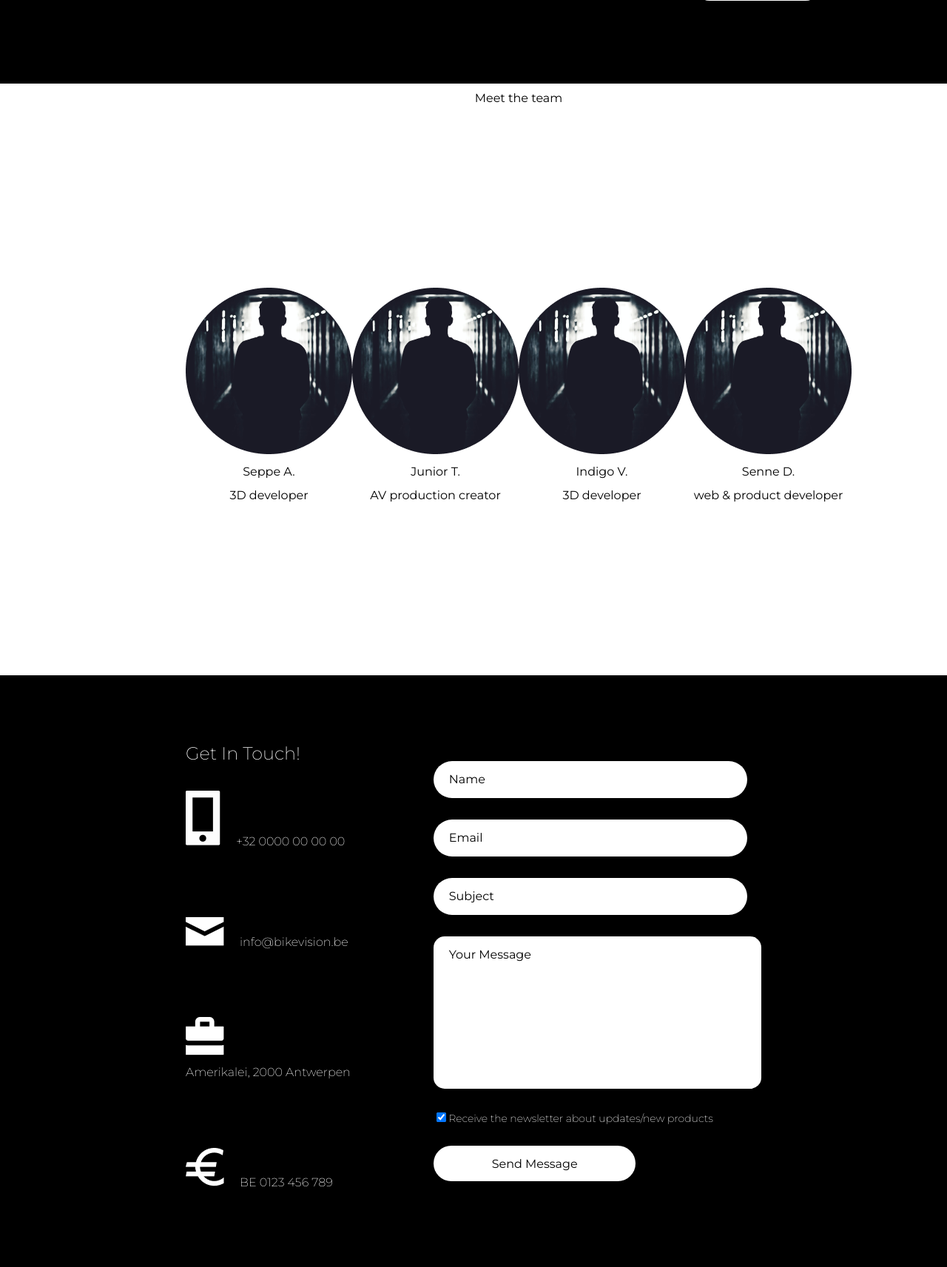
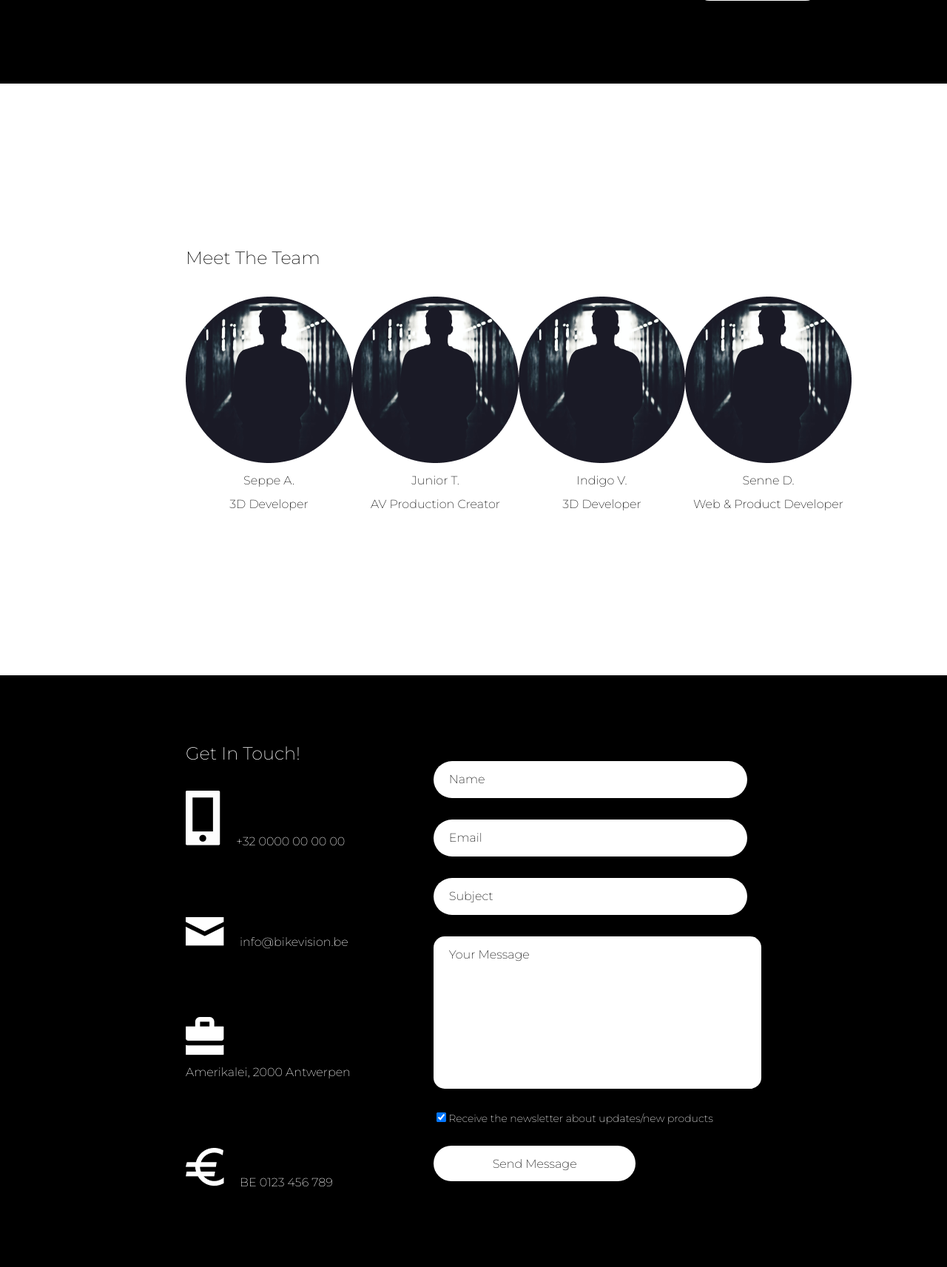
Before and after one commit to SenneDeWinter/BikeVision, a PHP site: page / in a window 1280 px wide. Shown: the part 3087-4800 px from the top of the page at 74% size. Run offline with PHP 8.4, Linux system fonts and the light colour scheme.

Commit message:
finalised styling

```diff
--- a/index.html
+++ b/index.html
@@ -111,11 +111,9 @@
             </div>
         </div>
         <div id="about">
-            <div id="abouttitle">
-                <h2>Meet the team</h2>
-            </div>
             <div id="seppe">
                 <span>
+                    <h2>Meet the team</h2>
                     <img src="images/person.png" alt="foto person">
                     <p>Seppe A.</p>
                     <p>3D developer</p>
--- a/style.css
+++ b/style.css
@@ -250,9 +250,7 @@ img{
     height: 100vh;
     display: grid;
     grid-template-columns: repeat(4,1fr);
-    grid-template-rows: 40px auto;
     grid-template-areas:
-        "abouttitle abouttitle abouttitle abouttitle"
         "seppe junior indigo senne";
     align-items: center;
     justify-items: center;
@@ -262,14 +260,23 @@ img{
 #seppe p, #junior p, #indigo p, #senne p{
     margin-top: 1rem;
     text-align: center;
+    text-transform: capitalize;
+    font-weight: 200;
 }
 
-#abouttitle{
-    grid-area: abouttitle;
+#junior, #indigo, #senne{
+    margin-top: 4rem;
 }
 
 #seppe{
     grid-area: seppe;
+}
+
+#seppe h2{
+    font-size: 1.5rem;
+    margin-bottom: 2.5rem;
+    text-transform: capitalize;
+    font-weight: 200;
 }
 
 #junior{
@@ -354,6 +361,7 @@ input[type=text]{
     line-height: 3rem;
     padding-left: 1.29rem;
     margin-bottom: 1.8125rem;
+    font-weight: 200;
 }
 
 textarea{
@@ -368,12 +376,14 @@ textarea{
     padding: 0.9125rem 1.29rem;
     margin-bottom: 1.8125rem;
     resize: none;
+    font-weight: 200;
 }
 
 label{
     display: block;
     color: white;
     font-size: 0.875rem;
+    font-weight: 200;
     font-weight: 200;
 }
 
@@ -387,4 +397,5 @@ input[type=button], input[type=submit]{
     font-size: 1rem;
     line-height: 3rem;
     margin-top: 1.8125rem;
+    font-weight: 200;
 }
```
